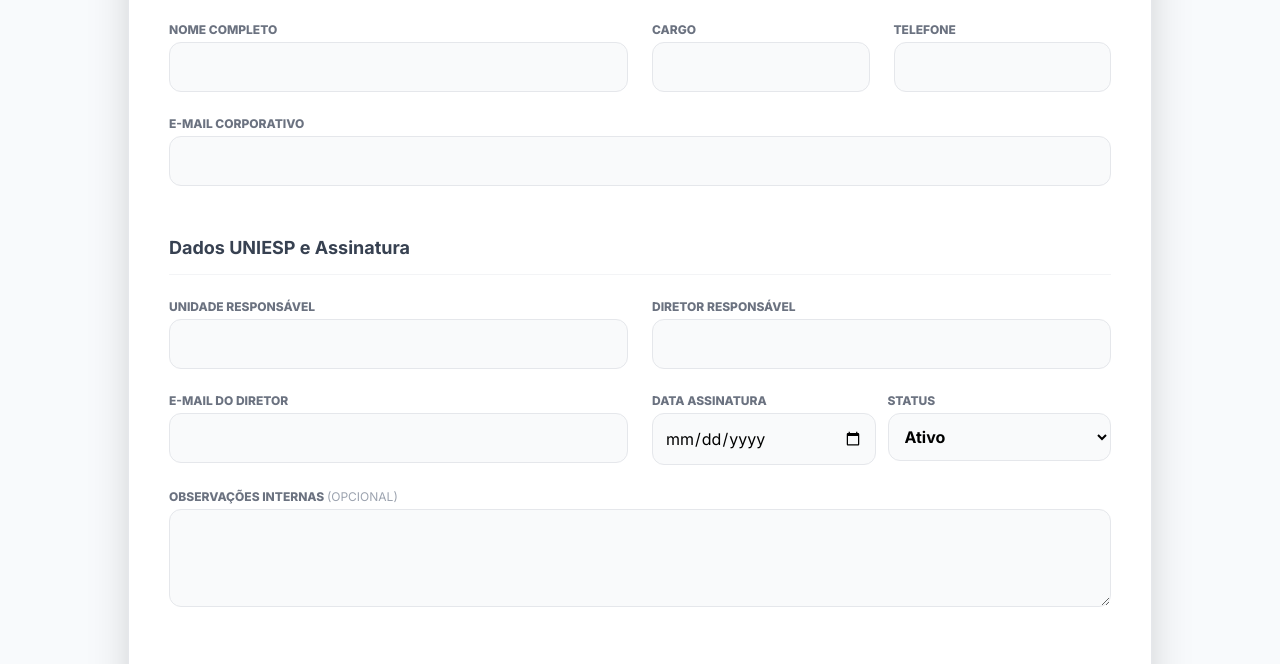
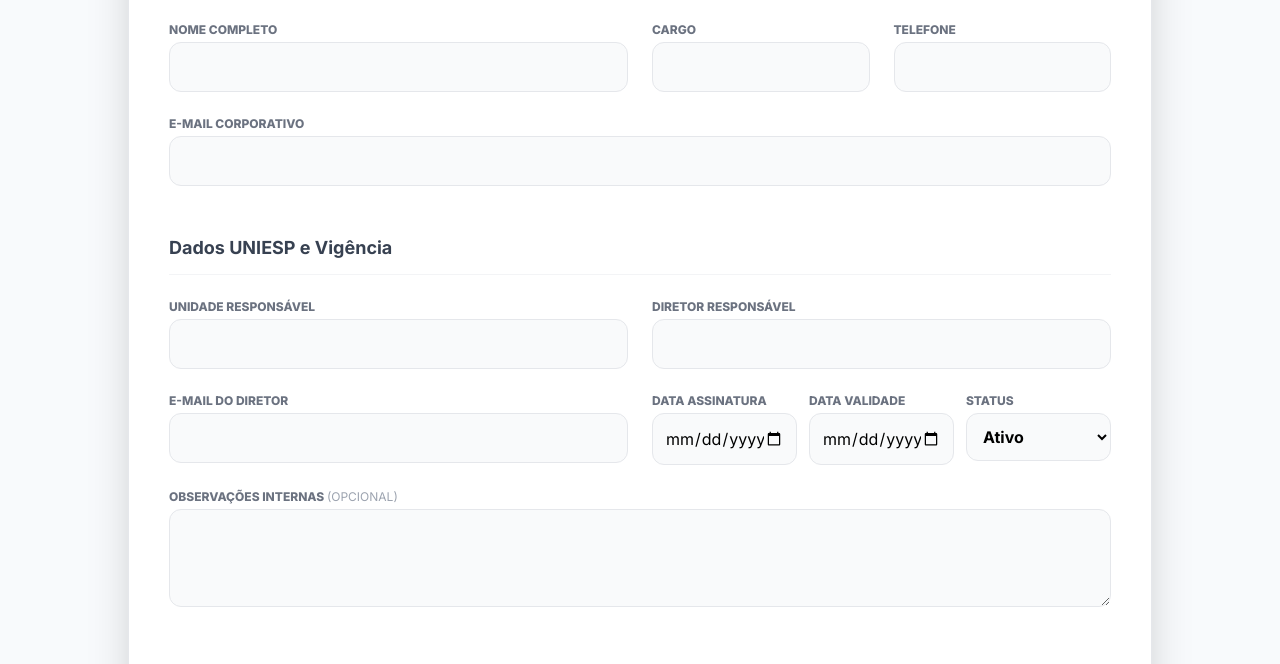
Before and after one commit to gualmeidap/api-convenios, a Flask app: page /convenio in a window 1280 px wide. Shown: the part 975-1639 px from the top of the page. Run offline with Flask 3, Linux system fonts and the light colour scheme; the visitor is signed in with stand-in values (Sample User, id 1); parts of the project's set-up code (start-up, migrations or seed data) failed here and were passed over; some libraries are stand-ins or nearby versions.

Commit message:
feat: Adicionar coluna data_validade na tabela convenio e atualizar lógica de extração no formulário

```diff
--- a/models/convenios.py
+++ b/models/convenios.py
@@ -52,6 +52,7 @@ class Convenios(db.Model):
     diretor_responsavel = db.Column(db.String(255), nullable=False)
     diretor_responsavel_email = db.Column(db.String(255), nullable=True)
     data_assinatura = db.Column(db.Date, nullable=False)
+    data_validade = db.Column(db.Date, nullable=True)
     observacoes = db.Column(TEXT(), nullable=True)
     caminho_arquivo_pdf = db.Column(db.String(512), nullable=True)
     status = db.Column(db.Enum(ConvenioStatus), nullable=False)
@@ -81,6 +82,7 @@ class Convenios(db.Model):
             'diretor_responsavel': self.diretor_responsavel,
             'diretor_responsavel_email': self.diretor_responsavel_email,
             'data_assinatura': self.data_assinatura.isoformat() if self.data_assinatura else None,
+            'data_validade': self.data_validade.isoformat() if self.data_validade else None,
             'observacoes': self.observacoes,
             'caminho_arquivo_pdf': self.caminho_arquivo_pdf,
             'status': self.status.value,
--- a/routes/ai_utils.py
+++ b/routes/ai_utils.py
@@ -69,13 +69,14 @@ def analyze_text_with_ollama(text: str) -> Optional[Dict]:
         unidade_uniesp
         diretor_responsavel:
         diretor_responsavel_email:
-        data_assinatura (aaaa-mm-dd)
-
-        CAMPO CRÍTICO:
-        data_validade (Procure por cláusulas de 'Vigência', 'Validade' ou 'Prazo').
-        Retorne no formato aaaa-mm-dd.
-        Se o contrato for por tempo indeterminado, retorne '9999-12-31'.
-        Se não encontrar, retorne null.
+        data_assinatura:
+        Data de assinatura do documento.
+        Procurar próximo de "(data) - ASSINATURA".
+        Retornar no formato ISO: YYYY-MM-DD.
+        data_validade:
+        Data final de validade do convênio.
+        Retornar no formato ISO: YYYY-MM-DD.
+        Se o contrato for por tempo indeterminado ou não possuir data final, retornar "9999-12-31".
     """
 
     payload = {
--- a/templates/index.html
+++ b/templates/index.html
@@ -31,10 +31,8 @@
     <!-- Área de Alertas -->
     <div id="alert-container" class="px-6 md:px-10 pt-6 hidden"></div>
 
-    <!-- O formulário aponta para a rota POST de cadastro -->
     <form id="convenioForm" class="p-6 md:p-10 space-y-12" enctype="multipart/form-data">
 
-        <!-- Campo oculto para armazenar o caminho do arquivo temporário da IA -->
         <input type="hidden" id="temp_file_path" name="temp_file_path">
 
         <!-- PASSO 1: UPLOAD E PROCESSAMENTO -->
@@ -45,7 +43,6 @@
             </div>
 
             <div id="drop-zone" class="bg-indigo-50 border-2 border-dashed border-indigo-200 rounded-2xl p-8 text-center transition-all relative">
-                <!-- Note o name="caminho_arquivo_pdf" para bater com o seu backend -->
                 <input type="file" id="caminho_arquivo_pdf" name="caminho_arquivo_pdf" accept="application/pdf" class="absolute inset-0 w-full h-full opacity-0 cursor-pointer z-20">
                 <div id="upload-ui-default">
                     <div class="mx-auto w-16 h-16 bg-white rounded-full flex items-center justify-center shadow-sm mb-4">
@@ -55,7 +52,6 @@
                     <p class="text-sm text-indigo-500">O sistema analisará o documento. Você poderá revisar os dados abaixo.</p>
                 </div>
 
-                <!-- UI de Processamento -->
                 <div id="upload-ui-processing" class="hidden space-y-4">
                     <div class="flex justify-center">
                         <div class="animate-spin rounded-full h-12 w-12 border-b-2 border-indigo-700"></div>
@@ -77,42 +73,42 @@
                 <div class="grid grid-cols-1 md:grid-cols-2 lg:grid-cols-3 gap-6">
                     <div class="md:col-span-2">
                         <label class="block text-xs font-black text-gray-500 uppercase mb-1">Razão Social</label>
-                        <input type="text" id="nome_conveniada" name="nome_conveniada" required class="w-full p-3 rounded-xl border border-gray-200 bg-gray-50">
+                        <input type="text" id="nome_conveniada" name="nome_conveniada" required class="w-full p-3 rounded-xl border border-gray-200 bg-gray-50 focus:bg-white focus:ring-2 focus:ring-indigo-200 outline-none transition-all">
                     </div>
                     <div>
                         <label class="block text-xs font-black text-gray-500 uppercase mb-1">CNPJ</label>
-                        <input type="text" id="cnpj" name="cnpj" placeholder="00.000.000/0000-00" required class="w-full p-3 rounded-xl border border-gray-200 bg-gray-50">
+                        <input type="text" id="cnpj" name="cnpj" placeholder="00.000.000/0000-00" required class="w-full p-3 rounded-xl border border-gray-200 bg-gray-50 focus:bg-white focus:ring-2 focus:ring-indigo-200 outline-none transition-all">
                     </div>
                     <div>
                         <label class="block text-xs font-black text-gray-500 uppercase mb-1">Nome Fantasia</label>
-                        <input type="text" id="nome_fantasia" name="nome_fantasia" class="w-full p-3 rounded-xl border border-gray-200 bg-gray-50">
+                        <input type="text" id="nome_fantasia" name="nome_fantasia" class="w-full p-3 rounded-xl border border-gray-200 bg-gray-50 focus:bg-white focus:ring-2 focus:ring-indigo-200 outline-none transition-all">
                     </div>
                     <div>
                         <label class="block text-xs font-black text-gray-500 uppercase mb-1">Área de Atuação</label>
-                        <input type="text" id="area_atuacao" name="area_atuacao" class="w-full p-3 rounded-xl border border-gray-200 bg-gray-50">
+                        <input type="text" id="area_atuacao" name="area_atuacao" class="w-full p-3 rounded-xl border border-gray-200 bg-gray-50 focus:bg-white focus:ring-2 focus:ring-indigo-200 outline-none transition-all">
                     </div>
                     <div class="grid grid-cols-3 gap-3">
                         <div class="col-span-2">
                             <label class="block text-xs font-black text-gray-500 uppercase mb-1">Cidade</label>
-                            <input type="text" id="cidade" name="cidade" class="w-full p-3 rounded-xl border border-gray-200 bg-gray-50">
+                            <input type="text" id="cidade" name="cidade" class="w-full p-3 rounded-xl border border-gray-200 bg-gray-50 focus:bg-white focus:ring-2 focus:ring-indigo-200 outline-none transition-all">
                         </div>
                         <div>
                             <label class="block text-xs font-black text-gray-500 uppercase mb-1">UF</label>
-                            <input type="text" id="estado" name="estado" maxlength="2" class="w-full p-3 rounded-xl border border-gray-200 bg-gray-50 text-center uppercase font-bold">
+                            <input type="text" id="estado" name="estado" maxlength="2" class="w-full p-3 rounded-xl border border-gray-200 bg-gray-50 text-center uppercase font-bold focus:bg-white focus:ring-2 focus:ring-indigo-200 outline-none transition-all">
                         </div>
                     </div>
                     <div class="grid grid-cols-3 gap-2">
                         <div>
                             <label class="block text-xs font-black text-gray-500 uppercase mb-1">Func.</label>
-                            <input type="number" id="qtd_funcionarios" name="qtd_funcionarios" class="w-full p-3 rounded-xl border border-gray-200 bg-gray-50">
+                            <input type="number" id="qtd_funcionarios" name="qtd_funcionarios" class="w-full p-3 rounded-xl border border-gray-200 bg-gray-50 focus:bg-white focus:ring-2 focus:ring-indigo-200 outline-none transition-all">
                         </div>
                         <div>
                             <label class="block text-xs font-black text-gray-500 uppercase mb-1">Assoc.</label>
-                            <input type="number" id="qtd_associados" name="qtd_associados" class="w-full p-3 rounded-xl border border-gray-200 bg-gray-50">
+                            <input type="number" id="qtd_associados" name="qtd_associados" class="w-full p-3 rounded-xl border border-gray-200 bg-gray-50 focus:bg-white focus:ring-2 focus:ring-indigo-200 outline-none transition-all">
                         </div>
                         <div>
                             <label class="block text-xs font-black text-gray-500 uppercase mb-1">Sind.</label>
-                            <input type="number" id="qtd_sindicalizados" name="qtd_sindicalizados" class="w-full p-3 rounded-xl border border-gray-200 bg-gray-50">
+                            <input type="number" id="qtd_sindicalizados" name="qtd_sindicalizados" class="w-full p-3 rounded-xl border border-gray-200 bg-gray-50 focus:bg-white focus:ring-2 focus:ring-indigo-200 outline-none transition-all">
                         </div>
                     </div>
                 </div>
@@ -126,19 +122,19 @@
                 <div class="grid grid-cols-1 md:grid-cols-2 lg:grid-cols-4 gap-6">
                     <div class="lg:col-span-2">
                         <label class="block text-xs font-black text-gray-500 uppercase mb-1">Nome Completo</label>
-                        <input type="text" id="responsavel_legal" name="responsavel_legal" class="w-full p-3 rounded-xl border border-gray-200 bg-gray-50">
+                        <input type="text" id="responsavel_legal" name="responsavel_legal" class="w-full p-3 rounded-xl border border-gray-200 bg-gray-50 focus:bg-white focus:ring-2 focus:ring-indigo-200 outline-none transition-all">
                     </div>
                     <div>
                         <label class="block text-xs font-black text-gray-500 uppercase mb-1">Cargo</label>
-                        <input type="text" id="cargo_responsavel" name="cargo_responsavel" class="w-full p-3 rounded-xl border border-gray-200 bg-gray-50">
+                        <input type="text" id="cargo_responsavel" name="cargo_responsavel" class="w-full p-3 rounded-xl border border-gray-200 bg-gray-50 focus:bg-white focus:ring-2 focus:ring-indigo-200 outline-none transition-all">
                     </div>
                     <div>
                         <label class="block text-xs font-black text-gray-500 uppercase mb-1">Telefone</label>
-                        <input type="tel" id="telefone_responsavel" name="telefone_responsavel" class="w-full p-3 rounded-xl border border-gray-200 bg-gray-50">
+                        <input type="tel" id="telefone_responsavel" name="telefone_responsavel" class="w-full p-3 rounded-xl border border-gray-200 bg-gray-50 focus:bg-white focus:ring-2 focus:ring-indigo-200 outline-none transition-all">
                     </div>
                     <div class="lg:col-span-4">
                         <label class="block text-xs font-black text-gray-500 uppercase mb-1">E-mail Corporativo</label>
-                        <input type="email" id="email_responsavel" name="email_responsavel" class="w-full p-3 rounded-xl border border-gray-200 bg-gray-50">
+                        <input type="email" id="email_responsavel" name="email_responsavel" class="w-full p-3 rounded-xl border border-gray-200 bg-gray-50 focus:bg-white focus:ring-2 focus:ring-indigo-200 outline-none transition-all">
                     </div>
                 </div>
             </section>
@@ -146,29 +142,35 @@
             <!-- UNIESP -->
             <section class="space-y-6">
                 <div class="flex items-center border-b border-gray-100 pb-3">
-                    <h2 class="text-lg font-bold text-gray-700">Dados UNIESP e Assinatura</h2>
+                    <h2 class="text-lg font-bold text-gray-700">Dados UNIESP e Vigência</h2>
                 </div>
                 <div class="grid grid-cols-1 md:grid-cols-2 gap-6">
                     <div>
                         <label class="block text-xs font-black text-gray-500 uppercase mb-1">Unidade Responsável</label>
-                        <input type="text" id="unidade_uniesp" name="unidade_uniesp" class="w-full p-3 rounded-xl border border-gray-200 bg-gray-50">
+                        <input type="text" id="unidade_uniesp" name="unidade_uniesp" class="w-full p-3 rounded-xl border border-gray-200 bg-gray-50 focus:bg-white focus:ring-2 focus:ring-indigo-200 outline-none transition-all">
                     </div>
                     <div>
                         <label class="block text-xs font-black text-gray-500 uppercase mb-1">Diretor Responsável</label>
-                        <input type="text" id="diretor_responsavel" name="diretor_responsavel" class="w-full p-3 rounded-xl border border-gray-200 bg-gray-50">
+                        <input type="text" id="diretor_responsavel" name="diretor_responsavel" class="w-full p-3 rounded-xl border border-gray-200 bg-gray-50 focus:bg-white focus:ring-2 focus:ring-indigo-200 outline-none transition-all">
                     </div>
                     <div>
                         <label class="block text-xs font-black text-gray-500 uppercase mb-1">E-mail do Diretor</label>
-                        <input type="email" id="diretor_responsavel_email" name="diretor_responsavel_email" class="w-full p-3 rounded-xl border border-gray-200 bg-gray-50">
+                        <input type="email" id="diretor_responsavel_email" name="diretor_responsavel_email" class="w-full p-3 rounded-xl border border-gray-200 bg-gray-50 focus:bg-white focus:ring-2 focus:ring-indigo-200 outline-none transition-all">
                     </div>
-                    <div class="grid grid-cols-2 gap-3">
+
+                    <!-- Linha com Datas e Status -->
+                    <div class="grid grid-cols-1 sm:grid-cols-3 gap-3">
                         <div>
                             <label class="block text-xs font-black text-gray-500 uppercase mb-1">Data Assinatura</label>
-                            <input type="date" id="data_assinatura" name="data_assinatura" class="w-full p-3 rounded-xl border border-gray-200 bg-gray-50">
+                            <input type="date" id="data_assinatura" name="data_assinatura" class="w-full p-3 rounded-xl border border-gray-200 bg-gray-50 focus:bg-white focus:ring-2 focus:ring-indigo-200 outline-none transition-all">
+                        </div>
+                        <div>
+                            <label class="block text-xs font-black text-gray-500 uppercase mb-1">Data Validade</label>
+                            <input type="date" id="data_validade" name="data_validade" class="w-full p-3 rounded-xl border border-gray-200 bg-gray-50 focus:bg-white focus:ring-2 focus:ring-indigo-200 outline-none transition-all">
                         </div>
                         <div>
                             <label class="block text-xs font-black text-gray-500 uppercase mb-1">Status</label>
-                            <select id="status" name="status" class="w-full p-3 rounded-xl border border-gray-200 bg-gray-50 font-bold">
+                            <select id="status" name="status" class="w-full p-3 rounded-xl border border-gray-200 bg-gray-50 font-bold focus:bg-white focus:ring-2 focus:ring-indigo-200 outline-none transition-all">
                                 <option value="ativo">Ativo</option>
                                 <option value="rescindido">Rescindido</option>
                                 <option value="expirado">Expirado</option>
@@ -178,7 +180,7 @@
                 </div>
                 <div class="mt-4">
                     <label class="block text-xs font-black text-gray-500 uppercase mb-1">Observações Internas <span class="font-normal text-gray-400">(Opcional)</span></label>
-                    <textarea id="observacoes" name="observacoes" rows="3" class="w-full p-3 rounded-xl border border-gray-200 bg-gray-50"></textarea>
+                    <textarea id="observacoes" name="observacoes" rows="3" class="w-full p-3 rounded-xl border border-gray-200 bg-gray-50 focus:bg-white focus:ring-2 focus:ring-indigo-200 outline-none transition-all"></textarea>
                 </div>
             </section>
         </div>
@@ -192,7 +194,6 @@
 </div>
 
 <script>
-    // Configurações de Rota (Ajustado para o seu Blueprint)
     const IA_PROCESS_ENDPOINT = "/processar_ia";
     const SAVE_ENDPOINT = "/convenio";
 
@@ -204,6 +205,7 @@
     const formFieldsContainer = document.getElementById('form-fields-container');
     const convenioForm = document.getElementById('convenioForm');
 
+    // Mapeamento ATUALIZADO com data_validade
     const fieldMap = {
         nome_conveniada: document.getElementById('nome_conveniada'),
         cnpj: document.getElementById('cnpj'),
@@ -222,7 +224,9 @@
         diretor_responsavel: document.getElementById('diretor_responsavel'),
         diretor_responsavel_email: document.getElementById('diretor_responsavel_email'),
         data_assinatura: document.getElementById('data_assinatura'),
-        observacoes: document.getElementById('observacoes')
+        data_validade: document.getElementById('data_validade'), // Novo campo mapeado
+        observacoes: document.getElementById('observacoes'),
+        status: document.getElementById('status')
     };
 
     function showAlert(message, type = 'error') {
@@ -237,7 +241,6 @@
         if(type === 'error') window.scrollTo({top: 0, behavior: 'smooth'});
     }
 
-    // LISTENER PARA ANÁLISE DE IA
     fileInput.addEventListener('change', async function(e) {
         const file = e.target.files[0];
         if (!file) return;
@@ -248,14 +251,13 @@
             return;
         }
 
-        // Feedback Visual Início
         uploadUiDefault.classList.add('hidden');
         uploadUiProcessing.classList.remove('hidden');
         formFieldsContainer.classList.add('opacity-30', 'pointer-events-none');
         alertContainer.classList.add('hidden');
 
         const formData = new FormData();
-        formData.append('caminho_arquivo_pdf', file); // Nome bate com o processar_ia do backend
+        formData.append('caminho_arquivo_pdf', file);
 
         try {
             const response = await fetch(IA_PROCESS_ENDPOINT, {
@@ -267,11 +269,8 @@
 
             if (result.success) {
                 const data = result.dados_sugeridos;
-
-                // Armazena o caminho temporário retornado pela IA no campo oculto
                 tempFilePathInput.value = result.temp_file_path;
 
-                // Preenchimento dos campos
                 Object.keys(data).forEach(key => {
                     const input = fieldMap[key];
                     if (input) {
@@ -294,7 +293,6 @@
         }
     });
 
-    // MÁSCARA CNPJ
     fieldMap.cnpj.addEventListener('input', (e) => {
         let v = e.target.value.replace(/\D/g, '').slice(0, 14);
         v = v.replace(/^(\d{2})(\d)/, "$1.$2").replace(/^(\d{2})\.(\d{3})(\d)/, "$1.$2.$3")
@@ -302,7 +300,6 @@
         e.target.value = v;
     });
 
-    // ENVIO FINAL DO FORMULÁRIO
     convenioForm.addEventListener('submit', async (e) => {
         e.preventDefault();
 
@@ -323,7 +320,6 @@
             });
 
             if (response.redirected) {
-                // Se o backend redirecionar (url_for), seguimos o redirecionamento
                 window.location.href = response.url;
                 return;
             }
```
Also changed, not shown: migrations/versions/b75b5fb40981_adicionar_coluna_data_validade.py (added, +34 -0 lines).
